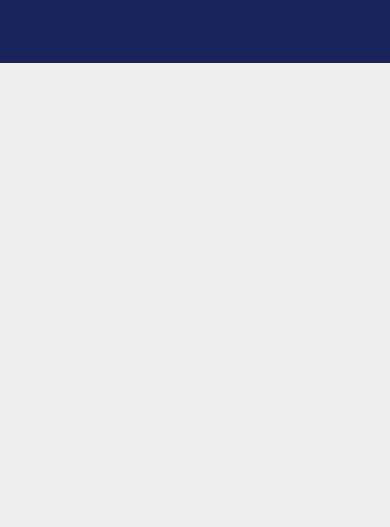
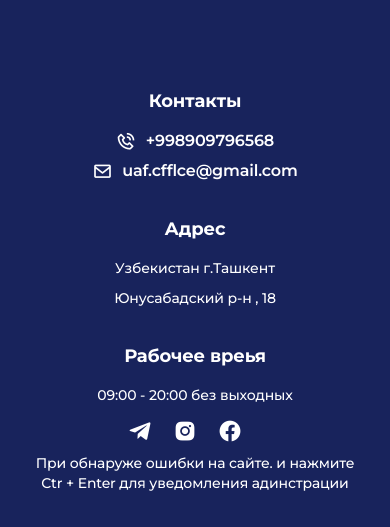
Before and after one commit to coderbekhub/Archery.org, a React (Create React App) app: page / in a window 390 px wide. Shown: the part 6666-7193 px from the top of the page. Before the commit the page ends 6729 px from the top, so only its background shows below. Built offline with nearby package versions, Linux system fonts and the light colour scheme.

Commit message:
all done

```diff
--- a/public/index.html
+++ b/public/index.html
@@ -18,6 +18,8 @@
     <!-- Bootstrap 5 Link -->
     <link href="https://cdn.jsdelivr.net/npm/bootstrap@5.0.2/dist/css/bootstrap.min.css" rel="stylesheet" integrity="sha384-EVSTQN3/azprG1Anm3QDgpJLIm9Nao0Yz1ztcQTwFspd3yD65VohhpuuCOmLASjC" crossorigin="anonymous">
     <link rel="stylesheet" href="https://cdn.jsdelivr.net/npm/swiper@9/swiper-bundle.min.css"/>
+    <link href='https://unpkg.com/boxicons@2.1.4/css/boxicons.min.css' rel='stylesheet'>
+
     <title>Федерация Стрельбы из Лука Узбекистана</title>
   </head>
   <body>
--- a/src/Components/Home.js
+++ b/src/Components/Home.js
@@ -9,6 +9,7 @@ import Gallary from './Home/Gallary'
 import Atlet from './Home/Atlet'
 import ArcheryMaps from './Home/ArcheryMaps'
 import FooterNav from './Home/FooterNav'
+import FooterBottom from './Home/FooterBottom'
 
 export default function Home() {
   return (
@@ -23,6 +24,7 @@ export default function Home() {
       <Atlet />
       <ArcheryMaps />
       <FooterNav />
+      <FooterBottom />
     </>
   )
 }
--- /dev/null
+++ b/src/Components/Home/FooterBottom.js
@@ -0,0 +1,46 @@
+import React from 'react'
+
+export default function FooterBottom() {
+  return (
+    <section className='footerBottom'>
+      <div className="container">
+        <div className='footerBottomContent row'>
+          <div className='bottom30 col-12 col-md-6 col-xl-3'>
+            <h2>Контакты</h2>
+            <a className='footerBottomInfo' href="tel:+998977770777">
+              <i class='bx bx-phone-call' ></i>
+              +998909796568
+            </a>
+            <a className='footerBottomInfo' href="uaf.cfflce@gmail.com">
+              <i class='bx bx-envelope'></i>
+              uaf.cfflce@gmail.com
+            </a>
+          </div>
+          <div className='bottom30 col-12 col-md-6 col-xl-3'>
+            <h2>Адрес</h2>
+            <p>Узбекистан г.Ташкент</p>
+            <p>Юнусабадский  р-н , 18</p>
+          </div>
+          <div className='bottom20 col-12 col-md-6 col-xl-3'>
+            <h2>Рабочее вреья</h2>
+            <p>09:00 - 20:00 без выходных</p>
+          </div>
+          <div className='col-12 col-md-6 col-xl-3'>
+            <div className='footerSocialLink'>
+              <a href="#">
+                <i class='bx bxl-telegram'></i>
+              </a>
+              <a href="#">
+                <i class='bx bxl-instagram-alt' ></i>
+              </a>
+              <a href="#">
+                <i class='bx bxl-facebook-circle'></i>
+              </a>
+            </div>
+            <p>При обнаруже ошибки на сайте. и нажмите Ctr + Enter для уведомления адинстрации</p>
+          </div>
+        </div>
+      </div>
+    </section>
+  )
+}
--- a/src/Global.scss
+++ b/src/Global.scss
@@ -649,3 +649,65 @@ a {
     }
   }
 }
+
+// FOOTER BOTTOM START
+
+.footerBottom {
+  padding: 30px 0;
+  background: #18235C;
+
+  .footerBottomContent {
+    display: flex;
+    justify-content: center;
+    margin: 0 auto;
+    div {
+
+      h2 {
+        font-weight: 700;
+        font-size: 18px;
+        line-height: 96.4%;
+        display: flex;
+        align-items: center;
+        letter-spacing: -0.01em;
+        color: $white;
+        margin-bottom: 20px;
+      }
+
+      .footerBottomInfo {
+        font-weight: 600;
+        font-size: 16px;
+        line-height: 96.4%;
+        display: flex;
+        align-items: center;
+        letter-spacing: -0.01em;
+        color: $white;
+        margin-bottom: 10px;
+        i {
+          font-size: 20px;
+          margin-right: 10px;
+        }
+      }
+
+      p {
+        font-weight: 500;
+        font-size: 14px;
+        line-height: 20px;
+        display: flex;
+        align-items: center;
+        letter-spacing: -0.01em;
+        color: $white;
+        margin-bottom: 10px;
+      }
+    }
+
+    div {
+      .footerSocialLink {
+        a {
+          margin-right: 20px;
+          color: $white;
+          font-size: 25px;
+        }
+      }
+    }
+  }
+}
--- a/src/HeroSlider.css
+++ b/src/HeroSlider.css
@@ -112,3 +112,13 @@ body {
   color: #ffffff9f;
   transition: all ease-in-out .3s;
 }
+
+@media (max-width: 360px) {
+  .mySwiper {
+    background: none;
+    position: relative;
+    top: 100px;
+    cursor: pointer;
+  }
+
+}
--- a/src/Responsive.scss
+++ b/src/Responsive.scss
@@ -833,4 +833,151 @@ $body-bg : #f7f7f7;
       }
     }
   }
+
+    // FOOTER BOTTOM START
+
+    .footerBottom {
+      padding: 0px 0 30px 0 !important;
+
+      .footerBottomContent {
+        .bottom30 {
+          margin-bottom: 20px;
+        }
+
+        .bottom20 {
+          margin-bottom: 20px;
+        }
+        div {
+          h2 {
+            font-weight: 600 !important;
+            font-size: 16px;
+            line-height: 96.4%;
+            display: flex;
+            align-items: center;
+            justify-content: center;
+            letter-spacing: -0.01em;
+            color: $white;
+            margin-bottom: 20px;
+          }
+
+          .footerBottomInfo {
+            font-weight: 600;
+            font-size: 14px;
+            line-height: 96.4%;
+            display: flex;
+            align-items: center;
+            justify-content: center;
+            letter-spacing: -0.01em;
+            color: $white;
+            margin-bottom: 10px;
+            i {
+              font-size: 20px;
+              margin-right: 10px;
+            }
+          }
+
+          p {
+            font-weight: 500;
+            font-size: 14px;
+            line-height: 20px;
+            display: flex;
+            align-items: center;
+            justify-content: center;
+            letter-spacing: -0.01em;
+            color: $white;
+            margin-bottom: 10px;
+          }
+        }
+
+        div {
+          p {
+            text-align: center;
+          }
+          .footerSocialLink {
+            display: flex;
+            justify-content: center;
+
+            a {
+              margin-right: 20px;
+              color: $white;
+              font-size: 20px !important;
+              margin-bottom: 8px;
+            }
+          }
+        }
+      }
+    }
+
 }
+
+@media (max-width: 1199px) {
+  // FOOTER BOTTOM START
+
+  .footerBottom {
+    padding: 30px 0;
+    background: #18235C;
+
+    .footerBottomContent {
+      .bottom30 {
+        margin-bottom: 30px;
+      }
+      div {
+        h2 {
+          font-weight: 700;
+          font-size: 18px;
+          line-height: 96.4%;
+          display: flex;
+          align-items: center;
+          justify-content: center;
+          letter-spacing: -0.01em;
+          color: $white;
+          margin-bottom: 20px;
+        }
+
+        .footerBottomInfo {
+          font-weight: 600;
+          font-size: 16px;
+          line-height: 96.4%;
+          display: flex;
+          align-items: center;
+          justify-content: center;
+          letter-spacing: -0.01em;
+          color: $white;
+          margin-bottom: 10px;
+          i {
+            font-size: 20px;
+            margin-right: 10px;
+          }
+        }
+
+        p {
+          font-weight: 500;
+          font-size: 14px;
+          line-height: 20px;
+          display: flex;
+          align-items: center;
+          justify-content: center;
+          letter-spacing: -0.01em;
+          color: $white;
+          margin-bottom: 10px;
+        }
+      }
+
+      div {
+        p {
+          text-align: center;
+        }
+        .footerSocialLink {
+          display: flex;
+          justify-content: center;
+
+          a {
+            margin-right: 20px;
+            color: $white;
+            font-size: 25px;
+          }
+        }
+      }
+    }
+  }
+}
```
Also changed, not shown: src/img/pochtaIcon.png (added).
